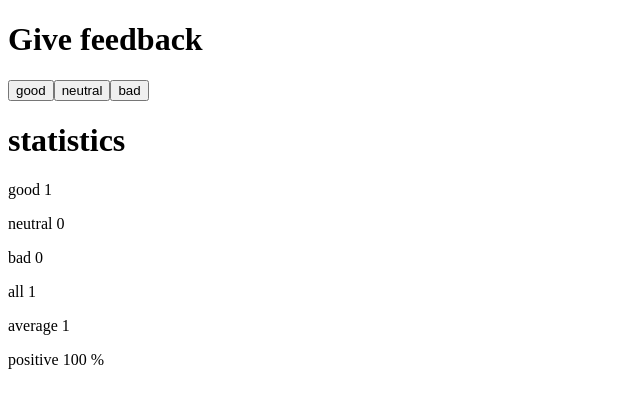
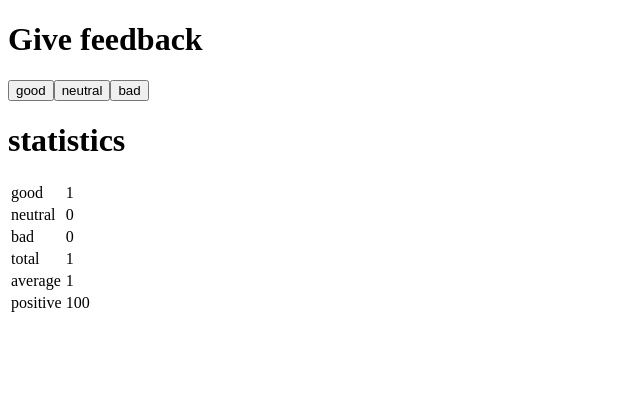
Before and after one commit to henrique-lh/FullStackOpenExercises, a React (Vite) app: page / in a window 1280 px wide. Both pictures are taken after a click on the button "good". Shown: the top 408 px of the page, without its empty margins (0-640 px from the left). Built offline with nearby package versions, Linux system fonts and the light colour scheme.

Commit message:
- exercise 1.10 and 1.11

```diff
--- a/src/App.jsx
+++ b/src/App.jsx
@@ -7,27 +7,36 @@
     )
 }
 
+const StatisticsLine = ({ text, value }) => {
+    return (
+        <tbody>
+            <tr>
+                <td>{text}</td>
+                <td>{value}</td>
+            </tr>
+        </tbody>
+    )
+}
+
 const Statistics = ({ good, neutral, bad, total, average, positive}) => {
 
     if (total === 0) {
         return (
             <div>
-                <h1>statistics</h1>
                 <p>No feedback given</p>
             </div>
         )
     }
 
     return (
-        <div>
-            <h1>statistics</h1>
-            <p>good {good}</p>
-            <p>neutral {neutral}</p>
-            <p>bad {bad}</p>
-            <p>all {total}</p>
-            <p>average {average}</p>
-            <p>positive {positive} %</p>
-        </div>
+        <table>
+            <StatisticsLine text={'good'} value={good} />
+            <StatisticsLine text={'neutral'} value={neutral} />
+            <StatisticsLine text={'bad'} value={bad} />
+            <StatisticsLine text={'total'} value={total} />
+            <StatisticsLine text={'average'} value={average} />
+            <StatisticsLine text={'positive'} value={positive} />
+        </table>
     )
 }
 
@@ -72,6 +81,7 @@
             <Button onClick={handlingGood} text={'good'} />
             <Button onClick={handlingNeutral} text={'neutral'} />
             <Button onClick={handlingBad} text={'bad'} />
+            <h1>statistics</h1>
             <Statistics good={good} bad={bad} average={average} neutral={neutral} positive={positive} total={total} />
         </div>
     )
```
